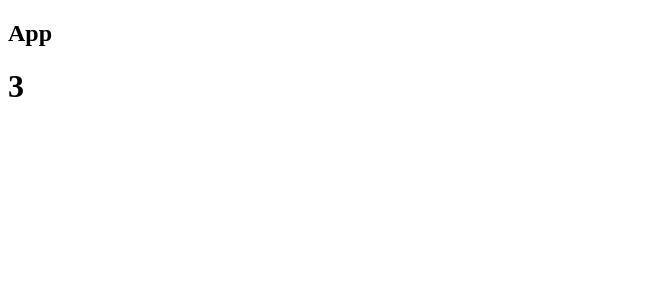
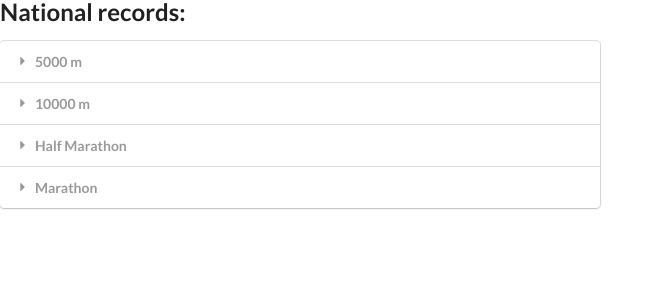
Before and after one commit to i-atanasov/widgets, a React (Create React App) app: page / in a window 1280 px wide. Shown: the top 300 px of the page, without its empty margins (0-664 px from the left). Built offline with nearby package versions, Linux system fonts and the light colour scheme.

Commit message:
final accordion

```diff
--- a/public/index.html
+++ b/public/index.html
@@ -9,6 +9,7 @@
       name="description"
       content="Web site created using create-react-app"
     />
+    <link rel="stylesheet" href="https://cdnjs.cloudflare.com/ajax/libs/semantic-ui/2.4.1/semantic.min.css" />
     <link rel="apple-touch-icon" href="%PUBLIC_URL%/logo192.png" />
     <!--
       manifest.json provides metadata used when your web app is installed on a
--- a/src/App.js
+++ b/src/App.js
@@ -1,25 +1,11 @@
 import React from "react";
 import Accordion from "./components/Accordion";
-
-const items = [
-    {
-        title: 'What is React?',
-        content: 'Front end js framework.'
-    },
-    {
-        title: 'Why use it?',
-        content: 'It is a favorite among engineers.'
-    },
-    {
-        title: 'How to use it?',
-        content: 'By creating components'
-    }
-];
+import { items } from "./data";
 
 const App = () => {
     return (
         <div>
-            <h2>App</h2>
+            <h4 className="ui large header">National records:</h4>
             <Accordion items={items}/>
         </div>
     );
--- a/src/components/Accordion.js
+++ b/src/components/Accordion.js
@@ -1,7 +1,32 @@
-import React from "react";
+import React, {useState} from "react";
 
 const Accordion = ({ items }) => {
-        return <h1>{items.length}</h1>
+    const [activeIndex, setActiveIndex] = useState(null);
+
+    const onTitleClicked = (index) => {
+        setActiveIndex(index);
+    };
+
+    const renderedItems = items.map((item, index) => {
+        const active = index === activeIndex ? 'active' : '';
+
+        return (
+            <React.Fragment key={item.title}>
+                <div className={`title ${active}`} onClick={() => onTitleClicked(index)}
+                >
+                    <i className="dropdown icon"></i>
+                    {item.title}
+                </div>
+                <div className={`content ${active}`}>
+                    <p>{item.content}</p>
+                </div>
+            </React.Fragment>
+        );
+    });
+
+        return <div className="ui styled accordion">
+            {renderedItems}
+        </div>
 };
 
 export default Accordion;
--- /dev/null
+++ b/src/data.js
@@ -0,0 +1,19 @@
+export const items = [
+    {
+        title: '5000 m',
+        content: '13:13.15	Evgeni Ignatov:	Stutgart, 31 08 1986'
+
+    },
+    {
+        title: '10000 m',
+        content: '27:56.26  Evgeni Ignatov: Oslo, 02 07 1988'
+    },
+    {
+        title: 'Half Marathon',
+        content: '63:22 Petko Stefanov: Podgoritsa, 27 10 2002'
+    },
+    {
+        title: 'Marathon',
+        content: '2:11:26 Hristo Stefanov: Sofia, 19 10 1997'
+    }
+];
```
